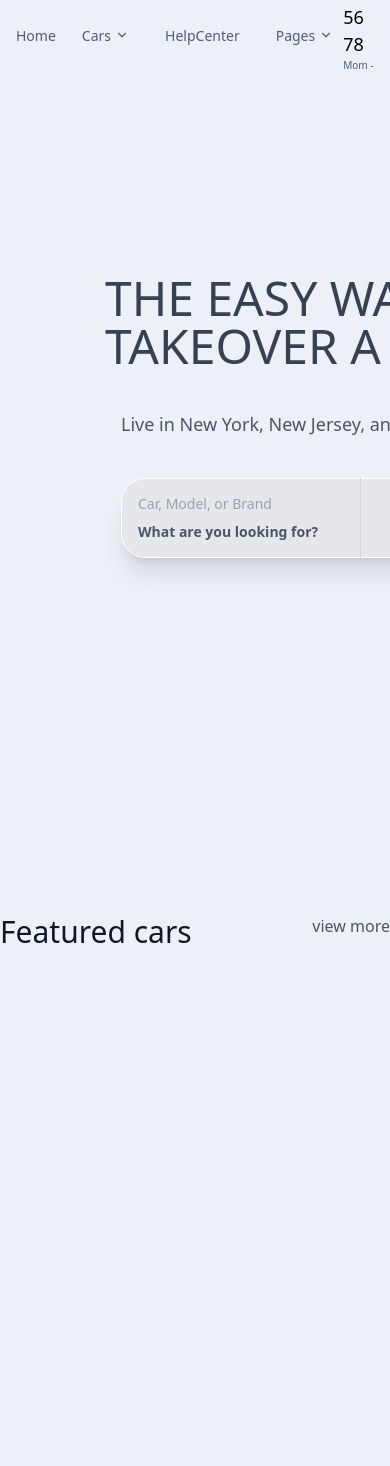
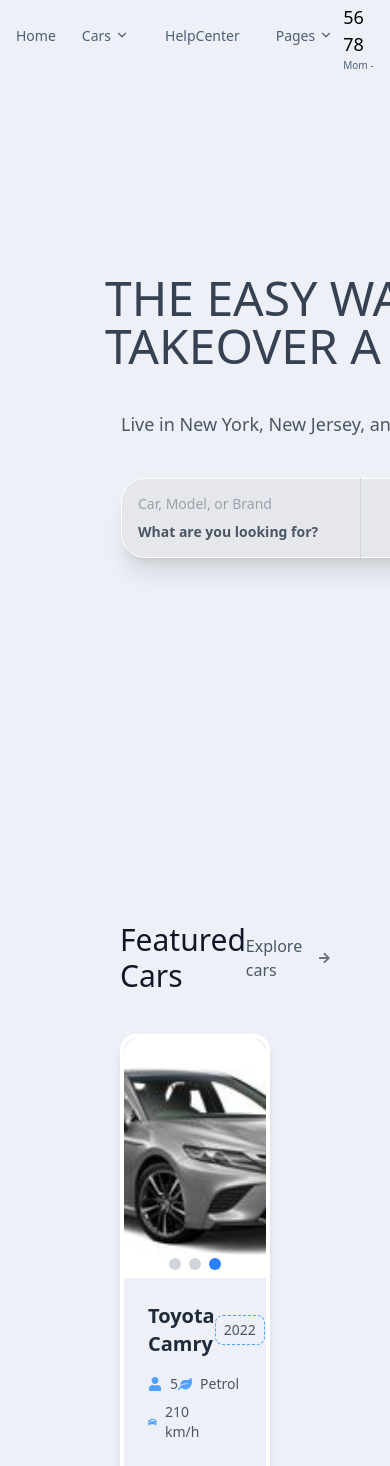
Before and after one commit to SadaqElmi/LPGTMC, a React (Vite) app: page / in a window 390 px wide. Shown: the top 1466 px of the page. Before the commit the page ends 952 px from the top, so only its background shows below. Built offline with nearby package versions, Linux system fonts and the light colour scheme.

Commit message:
created Featured cars in home page

```diff
--- a/package.json
+++ b/package.json
@@ -15,6 +15,8 @@
     "react-dom": "^18.3.1",
     "react-icons": "^5.4.0",
     "react-router-dom": "^7.1.3",
+    "react-slick": "^0.30.3",
+    "slick-carousel": "^1.8.1",
     "tailwindcss": "^4.0.0"
   },
   "devDependencies": {
--- a/src/App.jsx
+++ b/src/App.jsx
@@ -2,6 +2,9 @@ import React from "react";
 import { BrowserRouter as Router, Routes, Route } from "react-router-dom";
 import Layout from "./Layout";
 import Home from "./pages/Home/Home";
+import Cars from "./pages/Cars/Cars.jsx";
+import FeaturedCars from "./pages/Home/components/FeaturedCars.jsx";
+
 
 const App = () => {
   return (
@@ -10,6 +13,7 @@ const App = () => {
         <Routes>
           <Route path="/" element={<Layout />}>
             <Route index element={<Home />} />
+            <Route path="/cars" element={<Cars />} />
           </Route>
         </Routes>
       </Router>
--- a/src/Layout.jsx
+++ b/src/Layout.jsx
@@ -1,13 +1,13 @@
 import React from "react";
 import { Outlet } from "react-router-dom";
-import Header from "./components/Header";
+import Header from "./components/Header"; // Import Header component
+
 
 const Layout = () => {
   return (
     <>
-      <div>
-        <Header />
-      </div>
+      <Header />
+
       <Outlet />
     </>
   );
--- a/src/components/Header.jsx
+++ b/src/components/Header.jsx
@@ -125,8 +125,10 @@ const Header = () => {
       width: "150px",
       boxShadow: "0px 1px 1px 0px rgba(0,0,0,0.1)",
       border: "1px solid #ffffff",
+      zIndex: 9999, // Add a high z-index
     }}
   >
+
                 <li>
                   <Link
                     to="/"
@@ -185,8 +187,11 @@ const Header = () => {
                 width: "150px",
                 boxShadow: "0px 1px 1px 0px rgba(0,0,0,0.1)",
                 border: "1px solid #ffffff",
+                zIndex: 50, // Ensures it appears on top
               }}
             >
+
+
                 <li>
                   <Link
                     to="/"
--- /dev/null
+++ b/src/pages/Cars/Cars.jsx
@@ -0,0 +1,15 @@
+import React from "react";
+
+const Cars = () => {
+  return (
+    <div>
+     <div className=" py-4  mt-20 m-auto max-w-7xl ">
+      <p className="text-gray-600">Home » Explore </p>
+
+    </div>
+
+    </div>
+  );
+};
+
+export default Cars;
--- a/src/pages/Home/components/FeaturedCars.jsx
+++ b/src/pages/Home/components/FeaturedCars.jsx
@@ -1,12 +1,145 @@
-import React from 'react'
+import React, { useState, useEffect } from "react";
+import { FaArrowRight, FaArrowLeft, FaUser, FaLeaf, FaCar, FaCog, FaHeart } from "react-icons/fa";
+import { Link } from "react-router-dom";
+import { Cars } from "../../../data/Car_data"; // Ensure this path is correct
+import { CiHeart } from "react-icons/ci";
+
+const CarCard = ({ carImages, title, year, capacity, hybrid, mileage, transmission, price }) => {
+  const [currentImageIndex, setCurrentImageIndex] = useState(0);
+
+  // Handle next image
+  const handleNext = () => {
+    setCurrentImageIndex((prevIndex) => (prevIndex + 1) % carImages.length);
+  };
+
+  // Handle previous image
+  const handlePrev = () => {
+    setCurrentImageIndex((prevIndex) =>
+      prevIndex === 0 ? carImages.length - 1 : prevIndex - 1
+    );
+  };
+
+  // Auto slide the images every 3 seconds
+  useEffect(() => {
+    const interval = setInterval(() => {
+      handleNext();
+    }, 3000); // Change image every 3 seconds
+
+    return () => clearInterval(interval); // Cleanup interval on unmount
+  }, [currentImageIndex]);
+
+  return (
+    <div className="max-w-sm bg-[#edf1f7] border-4 border-white rounded-2xl shadow-lg overflow-hidden mx-2 group">
+      <div className="relative">
+        {/* Image */}
+        <img
+          src={carImages[currentImageIndex]}
+          alt={`${title} ${currentImageIndex + 1}`}
+          className="w-full h-60 object-cover rounded-t-2xl transition-opacity duration-500"
+        />
+        {/* Left Arrow as Link */}
+        <Link
+          to="#"
+          onClick={handlePrev}
+          className="absolute left-2 top-1/2 transform -translate-y-1/2 bg-white bg-opacity-75 p-3 rounded-full shadow-md hover:bg-opacity-100 transition-all duration-200 hover:scale-110 opacity-0 group-hover:opacity-100"
+        >
+          <FaArrowLeft className="text-gray-700 transition-all group-hover:text-blue-400 duration-300" />
+        </Link>
+        {/* Right Arrow as Link */}
+        <Link
+          to="#"
+          onClick={handleNext}
+          className="absolute right-2 top-1/2 transform -translate-y-1/2 bg-white bg-opacity-75 p-3 rounded-full shadow-md hover:bg-opacity-100 transition-all duration-200 hover:scale-110 opacity-0 group-hover:opacity-100"
+        >
+          <FaArrowRight className="text-gray-700 transition-all group-hover:text-blue-400 duration-300" />
+        </Link>
+        {/* Dots Indicator */}
+        <div className="absolute bottom-2 left-1/2 transform -translate-x-1/2 flex space-x-2">
+          {carImages.map((_, index) => (
+            <span
+              key={index}
+              className={`w-3 h-3 rounded-full ${currentImageIndex === index ? "bg-blue-500" : "bg-gray-300"} transition-all`}
+            ></span>
+          ))}
+        </div>
+      </div>
+
+      {/* Car Info */}
+      <div className="p-6">
+        <div className="flex justify-between items-center mb-4">
+          <h2 className="text-xl font-bold text-gray-800">{title}</h2>
+          <span className="text-sm text-gray-600 border border-blue-400 border-dashed px-2 py-1 rounded-lg">{year}</span>
+        </div>
+        <div className="flex justify-between text-sm text-gray-600">
+          <div className="flex items-center">
+            <FaUser className="mr-2 text-blue-400" />
+            {capacity}
+          </div>
+          <div className="flex items-center mr-32">
+            <FaLeaf className="mr-2 text-blue-400" />
+            {hybrid}
+          </div>
+        </div>
+        <div className="flex justify-items-stretch text-sm text-gray-600 mt-2">
+          <div className="flex items-center">
+            <FaCar className="mr-2 text-blue-400" />
+            {mileage}
+          </div>
+          <div className="flex items-center ml-16">
+            <FaCog className="mr-2 text-blue-400" />
+            {transmission}
+          </div>
+        </div>
+        <div className="mt-6 flex justify-between items-center">
+          <p className="text-lg font-bold text-gray-800">{price}</p>
+          <div className="flex items-center gap-2">
+            <Link to="#" className="bg-blue-200 p-2 rounded-2xl shadow-md hover:bg-red-200 transition duration-300 flex items-center justify-center">
+              <CiHeart className="text-blue-700 text-2xl transition-all duration-300" />
+            </Link>
+            <button className="px-6 py-2 bg-blue-400 text-white rounded-lg hover:bg-blue-300 transition duration-300">
+              Rent Now
+            </button>
+          </div>
+        </div>
+      </div>
+    </div>
+  );
+};
 
 const FeaturedCars = () => {
   return (
-    <div className='flex justify-between'>
-        <h2 className='text-3xl text-gray-900'>Featured cars</h2>
-        <p className='text-gray-600'> view more </p>
+    <div>
+      <div className="flex items-center justify-between p-2 bg-[#edf1f7]">
+        <h2 className="text-3xl text-gray-900 ml-28">Featured Cars</h2>
+        <div className="mr-28 flex items-center gap-4">
+          <Link
+            to="/cars"
+            className="text-gray-600 flex items-center gap-1 cursor-pointer hover:text-gray-800"
+          >
+            Explore cars
+            <FaArrowRight className="ml-2 text-gray-500 hover:text-blue-400 transition-all duration-200" />
+          </Link>
+        </div>
+      </div>
+      <div className="mt-8 px-28">
+        <div className="grid grid-cols-1 sm:grid-cols-2 lg:grid-cols-3 gap-6">
+          {Cars.slice(0, 6).map((car, index) => (
+            <CarCard
+              key={index}
+              carImages={car.carImages}
+              title={car.name}
+              year={car.year}
+              capacity={car.capacity}
+              hybrid={car.gas}
+              mileage={car.speed}
+              transmission={car.transmission}
+              price={car.price}
+            />
+          ))}
+        </div>
+      </div>
     </div>
-  )
-}
+  );
+};
 
-export default FeaturedCars
+export default FeaturedCars;
```
Also changed, not shown: 1 other file (tests, documents, lock files or other folders). Lines whose indentation alone changed are shown as unchanged.
